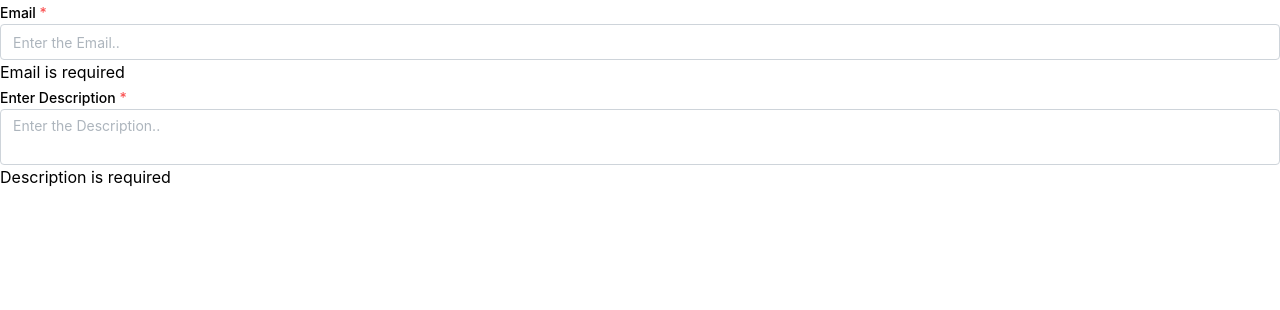
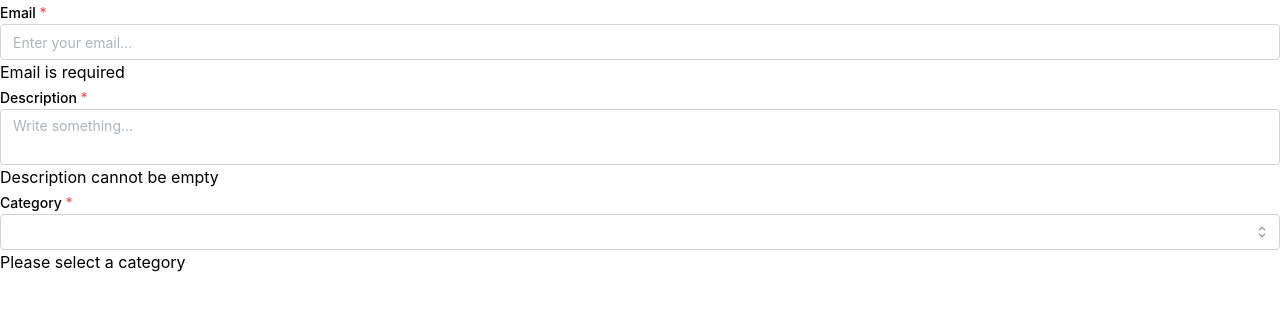
Before and after one commit to ks-rushik/form-auth, a Next.js app: page /form in a window 1280 px wide. Shown: the top 310 px of the page. Built offline with nearby package versions, Linux system fonts and the light colour scheme.

Commit message:
baseInput created

```diff
--- a/package.json
+++ b/package.json
@@ -12,6 +12,7 @@
     "@mantine/core": "^7.17.0",
     "@mantine/form": "^7.17.0",
     "@mantine/hooks": "^7.17.0",
+    "clsx": "^2.1.1",
     "next": "15.1.7",
     "react": "^19.0.0",
     "react-dom": "^19.0.0"
--- /dev/null
+++ b/src/app/components/forms/FormField.tsx
@@ -0,0 +1,21 @@
+import { ReactNode } from "react";
+import BaseErrorMessage from "../ui/BaseErrorMessage";
+import BaseLabel from "../ui/BaseLabel";
+
+type IFormFieldProps = {
+  label: string;
+  name: string;
+  component: ReactNode;
+  error?: string;
+};
+
+export default function FormField(props: IFormFieldProps) {
+  const { label, name, component: Component, error, ...componentProps } = props;
+  return (
+    <div className="mb-4">
+      <BaseLabel htmlFor={name} labeltitle={label} />
+      <Component id={name} {...componentProps} />
+      {error && <BaseErrorMessage title={error} statusCode={0} />}
+    </div>
+  );
+}
--- a/src/app/components/ui/BaseInput.tsx
+++ b/src/app/components/ui/BaseInput.tsx
@@ -1,16 +1,23 @@
 import { Input, InputProps } from "@mantine/core";
-import {  InputHTMLAttributes } from "react";
+import clsx from "clsx";
+import { InputHTMLAttributes } from "react";
 
-type IInputProp =  InputHTMLAttributes<HTMLInputElement> & InputProps
+type IInputProp = InputHTMLAttributes<HTMLInputElement> & InputProps;
 
-export default function BaseInput(props: IInputProp) {
+const BaseInput = (props: IInputProp) => {
   const { className, ...other } = props;
+
   return (
     <Input
       classNames={{
-        input: `bg-gray-50 border border-gray-300 text-gray-900 text-sm rounded-lg focus:ring-blue-500 focus:border-blue-500 block w-full p-2.5 dark:bg-gray-700 dark:border-gray-600 dark:placeholder-gray-400 dark:text-white dark:focus:ring-blue-500 dark:focus:border-blue-500  ${className}`,
+        input: clsx(
+          "bg-blue-50 border border-gray-300 text-gray-900 text-sm rounded-lg focus:ring-blue-500 focus:border-blue-500 block w-full p-2.5 dark:bg-gray-700 dark:border-gray-600 dark:placeholder-gray-400 dark:text-white dark:focus:ring-blue-500 dark:focus:border-blue-500",
+          className
+        ),
       }}
       {...other}
     />
   );
-}
+};
+
+export default BaseInput;
--- a/src/app/components/ui/BaseTextArea.tsx
+++ b/src/app/components/ui/BaseTextArea.tsx
@@ -10,7 +10,7 @@ export default function BaseTextArea(props: ITextAreaProp) {
     <Textarea
       classNames={{
         input:
-          "bg-gray-50 border border-gray-300 text-gray-900 text-sm rounded-lg focus:ring-blue-500 focus:border-blue-500 block w-full p-2.5 dark:bg-gray-700 dark:border-gray-600 dark:placeholder-gray-400 dark:text-white dark:focus:ring-blue-500 dark:focus:border-blue-500",
+         `bg-green-50 border border-green-500 text-green-900 dark:text-green-400 placeholder-green-700 dark:placeholder-green-500 text-sm rounded-lg focus:ring-green-500 focus:border-green-500 block w-full p-2.5 dark:bg-gray-700 dark:border-green-500 mb-4 ${className}`,
       }}
       {...other}
     ></Textarea>
--- a/src/app/form/page.tsx
+++ b/src/app/form/page.tsx
@@ -1,18 +1,29 @@
-import InputFormField from "../components/forms/InputFormField";
-import Textareaformfield from "../components/forms/TextAreaField";
+import FormField from "../components/forms/FormField";
+import BaseInput from "../components/ui/BaseInput";
+import BaseSelect from "../components/ui/BaseSelect";
+import BaseTextArea from "../components/ui/BaseTextArea";
 
-export default function Formfield() {
+export default function FormFieldsPage() {
   return (
     <>
-      <InputFormField
+      <FormField
         label="Email"
-        placeholder="Enter the Email.."
+        component={BaseInput}
+        placeholder="Enter your email..."
         error="Email is required"
       />
-      <Textareaformfield
-        label="Enter Description"
-        placeholder="Enter the Description.."
-        error="Description is required"
+
+      <FormField
+        label="Description"
+        component={BaseTextArea}
+        placeholder="Write something..."
+        error="Description cannot be empty"
+      />
+      <FormField
+        label="Category"
+        component={BaseSelect}
+        data={["React", "Angular", "Vue", "Svelte"]}
+        error="Please select a category"
       />
     </>
   );
--- a/src/app/page.tsx
+++ b/src/app/page.tsx
@@ -18,7 +18,10 @@ export default function Home() {
         label="This is Text area"
         placeholder="Input placeholder"
       ></BaseTextArea>
-      <BaseInput placeholder="Enter the Value.." />
+      <BaseInput
+        placeholder="Enter the Value.."
+        className= "bg-blue-300 placeholder-red-900 "
+      />
       <BaseSelect
         label="Your favorite library"
         placeholder="Pick value"
```
Also changed, not shown: 1 other file (tests, documents, lock files or other folders).
